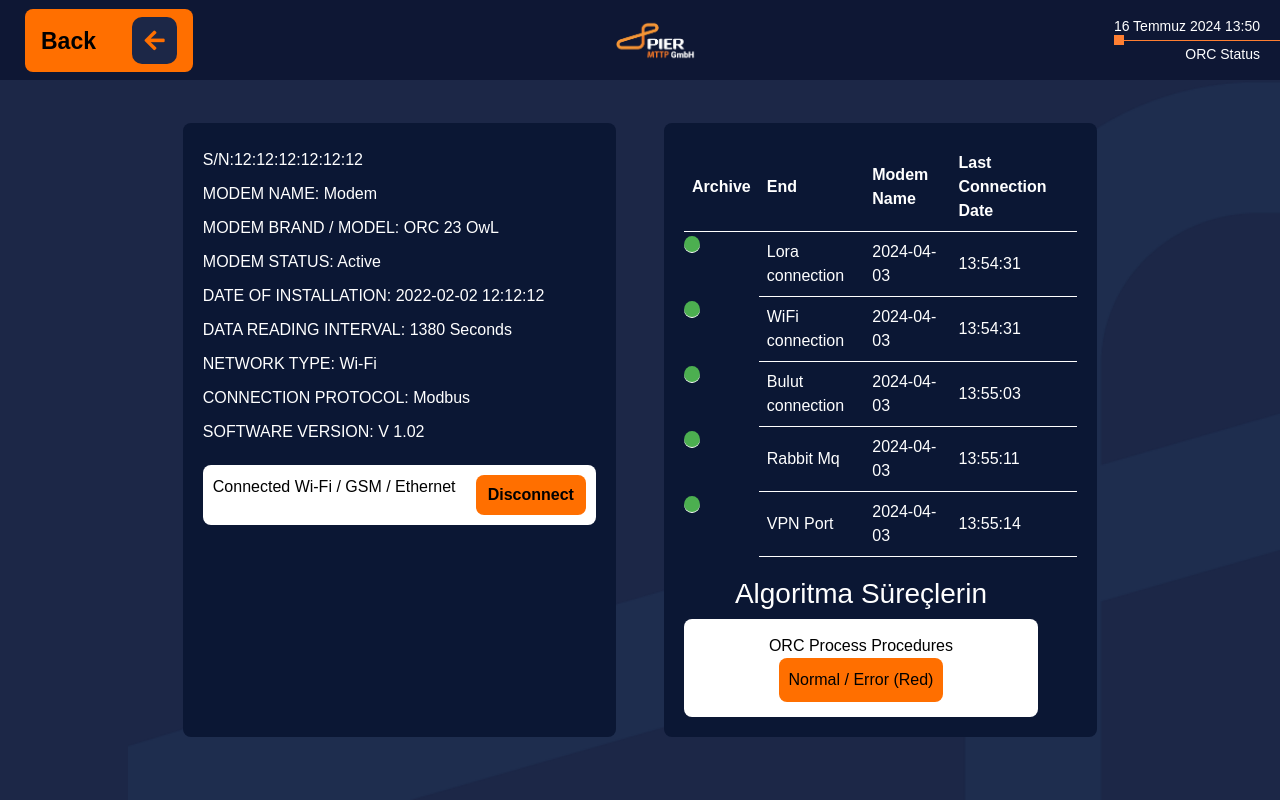
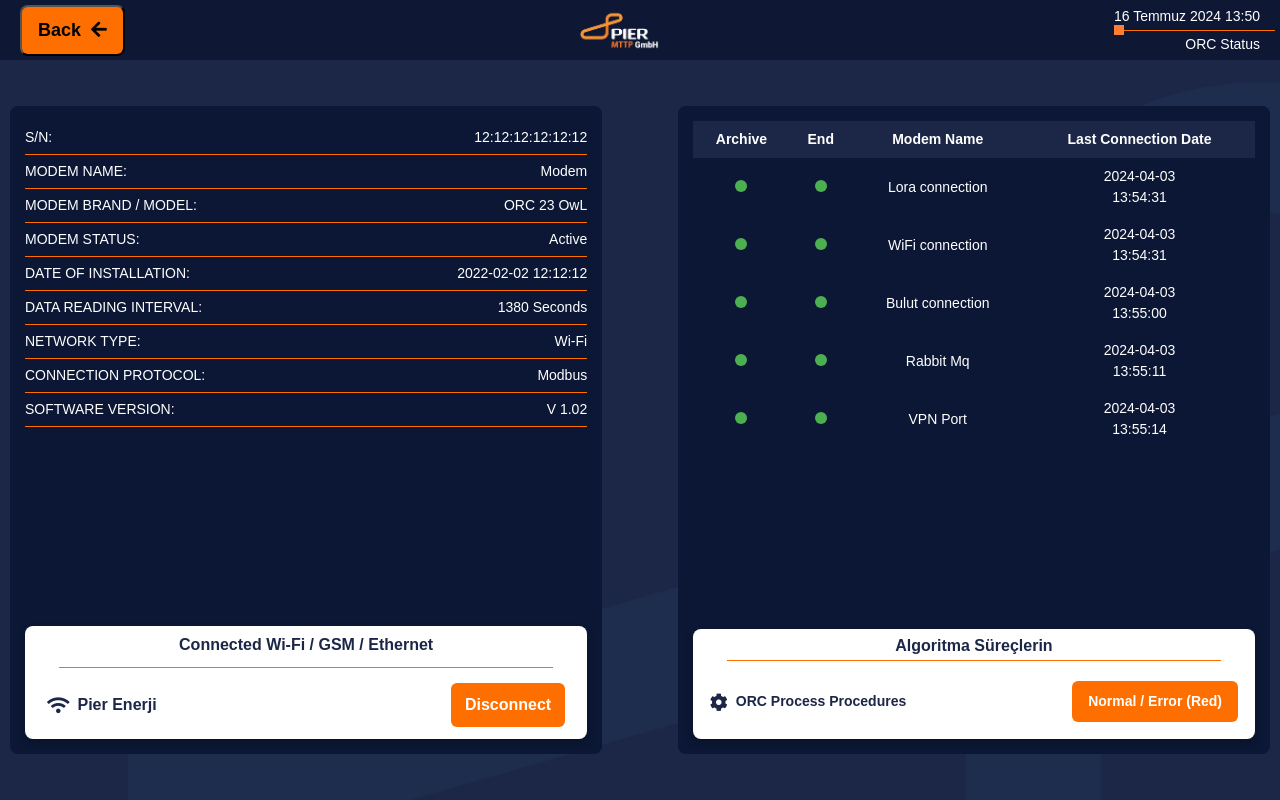
Before and after one commit to olyala05/ORC24-front, a Flask app: page /orc-status in a window 1280 px wide. Run offline with Flask 3, Linux system fonts and the light colour scheme; style sheets or scripts are compiled from the project's sources; some libraries are stand-ins or nearby versions.

Commit message:
orc_status sayfası bitti

```diff
--- a/static/css/orc-status.css
+++ b/static/css/orc-status.css
@@ -18,28 +18,19 @@ body {
   background-color: #0e1734;
   padding: 9px 20px;
   width: 100%;
-  height: 80px;
+  height: 60px;
   z-index: 1000;
 }
 .header .header-left {
   display: flex;
   align-items: center;
-  gap: 15px;
-}
-.header .line {
-  flex-grow: 20;
-  height: 1px;
-  background-color: #ff7f32;
-  position: relative;
 }
 .header .header-button {
   background-color: #ff6f00;
-  color: #000;
-  border: none;
-  padding: 8px 16px;
-  margin: 0 5px;
-  font-size: 23px;
-  font-weight: 600;
+  color: black;
+  padding: 10px 16px;
+  font-size: 18px;
+  font-weight: bold;
   border-radius: 8px;
   cursor: pointer;
 }
@@ -47,11 +38,7 @@ body {
   background-color: #ff8c33;
 }
 .header .header-button i {
-  margin-left: 30px;
-  color: #ff6f00;
-  background: #1c2747;
-  padding: 12px;
-  border-radius: 10px;
+  margin-left: 5px;
 }
 .header .header-logo .logo {
   height: 40px;
@@ -64,72 +51,128 @@ body {
 .header .report-line {
   display: flex;
   align-items: center;
-  width: 120%;
+  width: 110%;
   margin: 3px 0;
 }
 
 .orc-content {
   margin-top: 60px;
-  padding: 20px;
+  padding: 10px;
   display: flex;
-  justify-content: space-around;
+  justify-content: space-between;
+  align-items: center;
+  flex-grow: 1;
+  width: 100vw;
+  height: calc(100vh - 60px);
+  gap: 20px;
 }
 
 .device-info {
   background-color: #0B1734;
-  padding: 20px;
+  padding: 15px;
   border-radius: 8px;
-  width: 45%;
+  width: 47%;
+  height: 90%;
+  display: flex;
+  flex-direction: column;
+  justify-content: space-between;
+  color: white;
+  font-size: 16px;
 }
 .device-info ul {
   list-style: none;
   padding: 0;
+  width: 100%;
 }
 .device-info ul li {
-  padding: 5px 0;
-  font-size: 16px;
+  display: flex;
+  justify-content: space-between;
+  padding: 6px 0;
+  font-size: 14px;
+  border-bottom: 1px solid #ff6f00;
 }
 .device-info .connection-status {
-  margin-top: 15px;
+  width: 100%;
+  background-color: white;
+  padding: 7px;
+  border-radius: 8px;
+  text-align: center;
+  color: black;
+  box-shadow: 0px 4px 8px rgba(0, 0, 0, 0.2);
 }
-.device-info .connection-status .status-box {
+.device-info .connection-status .status-title {
+  font-size: 16px;
+  font-weight: bold;
+  color: #1C2747;
+  display: block;
+  margin-bottom: 5px;
+}
+.device-info .connection-status .separator {
+  width: 90%;
+  height: 1px;
+  background-color: #ff6f00;
+  margin: 10px auto;
+}
+.device-info .connection-status .status-details {
   display: flex;
+  align-items: center;
   justify-content: space-between;
-  background-color: white;
-  padding: 10px;
-  border-radius: 8px;
-  color: black;
+  padding: 5px 15px;
+}
+.device-info .connection-status .status-left {
+  display: flex;
+  align-items: center;
+  font-size: 16px;
+  font-weight: bold;
+  color: #1C2747;
+}
+.device-info .connection-status .status-left i {
+  font-size: 18px;
+  margin-right: 8px;
+  color: #1C2747;
 }
 .device-info .connection-status .disconnect-btn {
   background-color: #ff6f00;
+  padding: 10px 14px;
+  font-size: 16px;
+  border-radius: 6px;
+  font-weight: bold;
+  cursor: pointer;
   border: none;
-  padding: 8px 12px;
-  border-radius: 8px;
-  cursor: pointer;
-  font-weight: bold;
+  color: white;
 }
 .device-info .connection-status .disconnect-btn:hover {
   background-color: #ff8c33;
 }
 
 .connection-table {
-  width: 45%;
+  width: 47%;
+  height: 90%;
   background-color: #0B1734;
-  padding: 20px;
+  padding: 15px;
   border-radius: 8px;
+  color: white;
+  display: flex;
+  flex-direction: column;
+  justify-content: space-between;
+  text-align: center;
 }
 .connection-table table {
   width: 100%;
   border-collapse: collapse;
 }
-.connection-table table th, .connection-table table td {
+.connection-table table th {
+  background-color: #1C2747;
   padding: 8px;
-  text-align: left;
-  border-bottom: 1px solid white;
+  font-size: 14px;
+}
+.connection-table table td {
+  padding: 8px;
+  font-size: 14px;
 }
 .connection-table table .status-dot {
-  width: 10px;
-  height: 10px;
+  width: 12px;
+  height: 12px;
   border-radius: 50%;
   display: inline-block;
 }
@@ -137,24 +180,65 @@ body {
   background-color: #4CAF50;
 }
 
+.line {
+  flex-grow: 2;
+  height: 1px;
+  background-color: #ff6f00;
+  position: relative;
+}
+
 .algorithm-section {
+  width: 100%;
+  background-color: white;
+  padding: 7px;
+  border-radius: 8px;
+  text-align: center;
+  box-shadow: 0px 4px 8px rgba(0, 0, 0, 0.2);
+  color: black;
+}
+.algorithm-section h3 {
+  font-size: 16px;
+  font-weight: bold;
+  color: #1C2747;
+  margin-bottom: 5px;
+}
+.algorithm-section .separator {
   width: 90%;
-  margin-top: 20px;
-  text-align: center;
+  height: 1px;
+  background-color: #ff6f00;
+  margin: 5px auto 10px;
 }
 .algorithm-section .algorithm-box {
-  background-color: white;
-  padding: 15px;
-  border-radius: 8px;
-  color: black;
-}
-.algorithm-section .status-btn {
-  background-color: #ff6f00;
-  border: none;
+  display: flex;
+  align-items: center;
+  justify-content: space-between;
+  background: white;
   padding: 10px;
   border-radius: 8px;
+  width: 100%;
+  font-weight: bold;
+}
+.algorithm-section .algorithm-box .algorithm-left {
+  display: flex;
+  align-items: center;
+  gap: 8px;
+  font-size: 14px;
+  color: #1C2747;
+}
+.algorithm-section .algorithm-box .algorithm-left i {
+  font-size: 18px;
+  color: #1C2747;
+}
+.algorithm-section .algorithm-box .status-btn {
+  background-color: #ff6f00;
+  padding: 10px 16px;
+  font-size: 14px;
+  border-radius: 6px;
+  font-weight: bold;
   cursor: pointer;
+  border: none;
+  color: white;
 }
-.algorithm-section .status-btn:hover {
+.algorithm-section .algorithm-box .status-btn:hover {
   background-color: #ff8c33;
 }/*# sourceMappingURL=orc-status.css.map */
--- a/static/css/orc-status.scss
+++ b/static/css/orc-status.scss
@@ -4,6 +4,7 @@ $background-color: #1C2747;
 $text-color: #fff;
 $border-radius: 8px;
 $header-height: 60px;
+$container-padding: 10px;
 
 // 📌 Genel Stil Ayarları
 body {
@@ -12,12 +13,12 @@ body {
   font-family: "Arial", sans-serif;
   margin: 0;
   padding: 0;
-  overflow: hidden;
+  overflow: hidden; // Scroll'u kapatma
 }
 
 // 📌 Header (Sabit Üst Bar)
 .header {
-  position: fixed; // Header'ı ekranın üst kısmına sabitler
+  position: fixed;
   top: 0;
   left: 0;
   right: 0;
@@ -27,31 +28,21 @@ body {
   background-color: #0e1734;
   padding: 9px 20px;
   width: 100%;
-  height: 80px;
+  height: $header-height;
   z-index: 1000;
 
   .header-left {
     display: flex;
     align-items: center;
-    gap: 15px; // Butonlar arası boşluk
-  }
-
-  .line {
-    flex-grow: 20;
-    height: 1px;
-    background-color: #ff7f32;
-    position: relative;
   }
 
   .header-button {
-    background-color: #ff6f00;
-    color: #000;
-    border: none;
-    padding: 8px 16px;
-    margin: 0 5px;
-    font-size: 23px;
-    font-weight: 600;
-    border-radius: 8px;
+    background-color: $primary-color;
+    color: black;
+    padding: 10px 16px;
+    font-size: 18px;
+    font-weight: bold;
+    border-radius: $border-radius;
     cursor: pointer;
 
     &:hover {
@@ -59,11 +50,7 @@ body {
     }
 
     i {
-      margin-left: 30px;
-      color: #ff6f00;
-      background: #1c2747;
-      padding: 12px;
-      border-radius: 10px;
+      margin-left: 5px;
     }
   }
 
@@ -80,54 +67,112 @@ body {
   .report-line {
     display: flex;
     align-items: center;
-    width: 120%;
+    width: 110%;
     margin: 3px 0;
   }
 }
 
-// 📌 ORC Status İçerik
+// 📌 ORC Status İçerik (1024x600 Uyumlu)
 .orc-content {
-  margin-top: $header-height;
-  padding: 20px;
+  margin-top: 60px;
+  padding: 10px;
   display: flex;
-  justify-content: space-around;
+  justify-content: space-between;
+  align-items: center;
+  flex-grow: 1;
+  width: 100vw;
+  height: calc(100vh - 60px);
+  gap: 20px; // İki div arasındaki boşluğu küçült
 }
 
-// 📌 Cihaz Bilgileri
+
+
+// 📌 Cihaz Bilgileri Paneli (Sol Taraf)
 .device-info {
   background-color: #0B1734;
-  padding: 20px;
+  padding: 15px;
   border-radius: $border-radius;
-  width: 45%;
+  width: 47%;
+  height: 90%;
+  display: flex;
+  flex-direction: column;
+  justify-content: space-between;
+  color: white;
+  font-size: 16px;
 
   ul {
     list-style: none;
     padding: 0;
+    width: 100%;
 
     li {
-      padding: 5px 0;
-      font-size: 16px;
+      display: flex;
+      justify-content: space-between;
+      padding: 6px 0;
+      font-size: 14px;
+      border-bottom: 1px solid #ff6f00;
     }
   }
 
   .connection-status {
-    margin-top: 15px;
-    .status-box {
-      display: flex;
-      justify-content: space-between;
+    width: 100%;
     background-color: white;
-      padding: 10px;
+    padding: 7px;
     border-radius: $border-radius;
+    text-align: center;
     color: black;
+    box-shadow: 0px 4px 8px rgba(0, 0, 0, 0.2);
+
+    // Üstteki metin (Connected Wi-Fi / GSM / Ethernet)
+    .status-title {
+        font-size: 16px;
+        font-weight: bold;
+        color: #1C2747;
+        display: block;
+        margin-bottom: 5px;
     }
 
+    // Turuncu çizgi
+    .separator {
+        width: 90%;
+        height: 1px;
+        background-color: #ff6f00;
+        margin: 10px auto;
+    }
+
+    .status-details {
+        display: flex;
+        align-items: center;
+        justify-content: space-between;
+        padding: 5px 15px;
+    }
+
+    // Wi-Fi ikonu ve Pier Enerji metni
+    .status-left {
+        display: flex;
+        align-items: center;
+        font-size: 16px;
+        font-weight: bold;
+        color: #1C2747;
+
+        i {
+            font-size: 18px;
+            margin-right: 8px;
+            color: #1C2747;
+        }
+    }
+
+    // Disconnect butonu
     .disconnect-btn {
         background-color: $primary-color;
+        padding: 10px 14px;
+        font-size: 16px;
+        border-radius: 6px;
+        font-weight: bold;
+        cursor: pointer;
         border: none;
-      padding: 8px 12px;
-      border-radius: $border-radius;
-      cursor: pointer;
-      font-weight: bold;
+        color: white;
+
         &:hover {
             background-color: lighten($primary-color, 10%);
         }
@@ -135,26 +180,37 @@ body {
 }
 }
 
-// 📌 Bağlantı Tablosu
+// 📌 Bağlantı Tablosu (Sağ Taraf)
 .connection-table {
-  width: 45%;
+  width: 47%;
+  height: 90%;
   background-color: #0B1734;
-  padding: 20px;
+  padding: 15px;
   border-radius: $border-radius;
+  color: white;
+  display: flex;
+  flex-direction: column;
+  justify-content: space-between;
+  text-align: center;
 
   table {
     width: 100%;
     border-collapse: collapse;
 
-    th, td {
+    th {
+      background-color: #1C2747;
       padding: 8px;
-      text-align: left;
-      border-bottom: 1px solid white;
+      font-size: 14px;
+    }
+
+    td {
+      padding: 8px;
+      font-size: 14px;
     }
 
     .status-dot {
-      width: 10px;
-      height: 10px;
+      width: 12px;
+      height: 12px;
       border-radius: 50%;
       display: inline-block;
 
@@ -165,27 +221,72 @@ body {
   }
 }
 
+.line {
+  flex-grow: 2;
+  height: 1px;
+  background-color: $primary-color;
+  position: relative;}
+
 // 📌 Algoritma Süreçleri
 .algorithm-section {
+  width: 100%;
+  background-color: white;
+  padding: 7px;
+  border-radius: $border-radius;
+  text-align: center;
+  box-shadow: 0px 4px 8px rgba(0, 0, 0, 0.2);
+  color: black;
+
+  h3 {
+    font-size: 16px;
+    font-weight: bold;
+    color: #1C2747;
+    margin-bottom: 5px;
+  }
+
+  .separator {
     width: 90%;
-  margin-top: 20px;
-  text-align: center;
+    height: 1px;
+    background-color: #ff6f00;
+    margin: 5px auto 10px; // Çizgiyi ortalar ve aralığı belirler
+  }
 
   .algorithm-box {
-    background-color: white;
-    padding: 15px;
-    border-radius: $border-radius;
-    color: black;
+    display: flex;
+    align-items: center;
+    justify-content: space-between;
+    background: white;
+    padding: 10px;
+    border-radius: 8px;
+    width: 100%;
+    font-weight: bold;
+
+    .algorithm-left {
+      display: flex;
+      align-items: center;
+      gap: 8px;
+      font-size: 14px;
+      color: #1C2747;
+
+      i {
+        font-size: 18px;
+        color: #1C2747;
+      }
     }
 
     .status-btn {
-    background-color: $primary-color;
+      background-color: #ff6f00;
+      padding: 10px 16px;
+      font-size: 14px;
+      border-radius: 6px;
+      font-weight: bold;
+      cursor: pointer;
       border: none;
-    padding: 10px;
-    border-radius: $border-radius;
-    cursor: pointer;
+      color: white;
+
       &:hover {
-      background-color: lighten($primary-color, 10%);
+        background-color: lighten(#ff6f00, 10%);
       }
     }
   }
+}
--- a/templates/orc_status.html
+++ b/templates/orc_status.html
@@ -1,8 +1,5 @@
-{% extends "layout.html" %}
-
-{% block title %} ORC Status {% endblock %}
-
-{% block content %}
+{% extends "layout.html" %} {% block title %} ORC Status {% endblock %} {% block
+content %}
 <div class="orc-status-container">
   <div class="header">
     <div class="header-left">
@@ -12,7 +9,11 @@
     </div>
 
     <div class="header-logo">
-      <img src="{{ url_for('static', filename='images/logos/logo-01.webp') }}" alt="Pier MTTP Logo" class="logo" />
+      <img
+        src="{{ url_for('static', filename='images/logos/logo-01.webp') }}"
+        alt="Pier MTTP Logo"
+        class="logo"
+      />
     </div>
 
     <div class="header-right">
@@ -25,26 +26,31 @@
   </div>
 
   <!-- ORC Status İçeriği -->
-  <main class="orc-content">
+  <div class="orc-content">
     <div class="device-info">
       <ul>
-        <li>S/N:12:12:12:12:12:12</li>
-        <li>MODEM NAME: Modem</li>
-        <li>MODEM BRAND / MODEL: ORC 23 OwL</li>
-        <li>MODEM STATUS: Active</li>
-        <li>DATE OF INSTALLATION: 2022-02-02 12:12:12</li>
-        <li>DATA READING INTERVAL: 1380 Seconds</li>
-        <li>NETWORK TYPE: Wi-Fi</li>
-        <li>CONNECTION PROTOCOL: Modbus</li>
-        <li>SOFTWARE VERSION: V 1.02</li>
+        <li>S/N: <span>12:12:12:12:12:12</span></li>
+        <li>MODEM NAME: <span>Modem</span></li>
+        <li>MODEM BRAND / MODEL: <span>ORC 23 OwL</span></li>
+        <li>MODEM STATUS: <span>Active</span></li>
+        <li>DATE OF INSTALLATION: <span>2022-02-02 12:12:12</span></li>
+        <li>DATA READING INTERVAL: <span>1380 Seconds</span></li>
+        <li>NETWORK TYPE: <span>Wi-Fi</span></li>
+        <li>CONNECTION PROTOCOL: <span>Modbus</span></li>
+        <li>SOFTWARE VERSION: <span>V 1.02</span></li>
       </ul>
 
       <div class="connection-status">
-        <div class="status-box">
-          <span>Connected Wi-Fi / GSM / Ethernet</span>
+        <span class="status-title">Connected Wi-Fi / GSM / Ethernet</span>
+        <div class="separator"></div>
+        <div class="status-details">
+            <div class="status-left">
+                <i class="fas fa-wifi"></i> Pier Enerji
+            </div>
             <button class="disconnect-btn">Disconnect</button>
         </div>
     </div>
+
     </div>
 
     <div class="connection-table">
@@ -59,47 +65,52 @@
         </thead>
         <tbody>
           <tr>
-            <td class="status-dot green"></td>
+            <td><span class="status-dot green"></span></td>
+            <td><span class="status-dot green"></span></td>
             <td>Lora connection</td>
-            <td>2024-04-03</td>
-            <td>13:54:31</td>
+            <td>2024-04-03<br />13:54:31</td>
           </tr>
           <tr>
-            <td class="status-dot green"></td>
+            <td><span class="status-dot green"></span></td>
+            <td><span class="status-dot green"></span></td>
             <td>WiFi connection</td>
-            <td>2024-04-03</td>
-            <td>13:54:31</td>
+            <td>2024-04-03<br />13:54:31</td>
           </tr>
           <tr>
-            <td class="status-dot green"></td>
+            <td><span class="status-dot green"></span></td>
+            <td><span class="status-dot green"></span></td>
             <td>Bulut connection</td>
-            <td>2024-04-03</td>
-            <td>13:55:03</td>
+            <td>2024-04-03<br />13:55:00</td>
           </tr>
           <tr>
-            <td class="status-dot green"></td>
+            <td><span class="status-dot green"></span></td>
+            <td><span class="status-dot green"></span></td>
             <td>Rabbit Mq</td>
-            <td>2024-04-03</td>
-            <td>13:55:11</td>
+            <td>2024-04-03<br />13:55:11</td>
           </tr>
           <tr>
-            <td class="status-dot green"></td>
+            <td><span class="status-dot green"></span></td>
+            <td><span class="status-dot green"></span></td>
             <td>VPN Port</td>
-            <td>2024-04-03</td>
-            <td>13:55:14</td>
+            <td>2024-04-03<br />13:55:14</td>
           </tr>
         </tbody>
       </table>
+
       <div class="algorithm-section">
     <h3>Algoritma Süreçlerin</h3>
+    <div class="separator"></div>  <!-- Turuncu çizgi -->
     <div class="algorithm-box">
-          <span>ORC Process Procedures</span>
+        <div class="algorithm-left">
+            <i class="fas fa-cog"></i> ORC Process Procedures
+        </div>
         <button class="status-btn">Normal / Error (Red)</button>
-        </div>
     </div>
 </div>
 
 
-  </main>
     </div>
+  </div>
+
   {% endblock %}
+</div>
```
Also changed, not shown: static/css/styles.scss (line endings or trailing spaces), 1 other file. Lines whose indentation alone changed are shown as unchanged.
